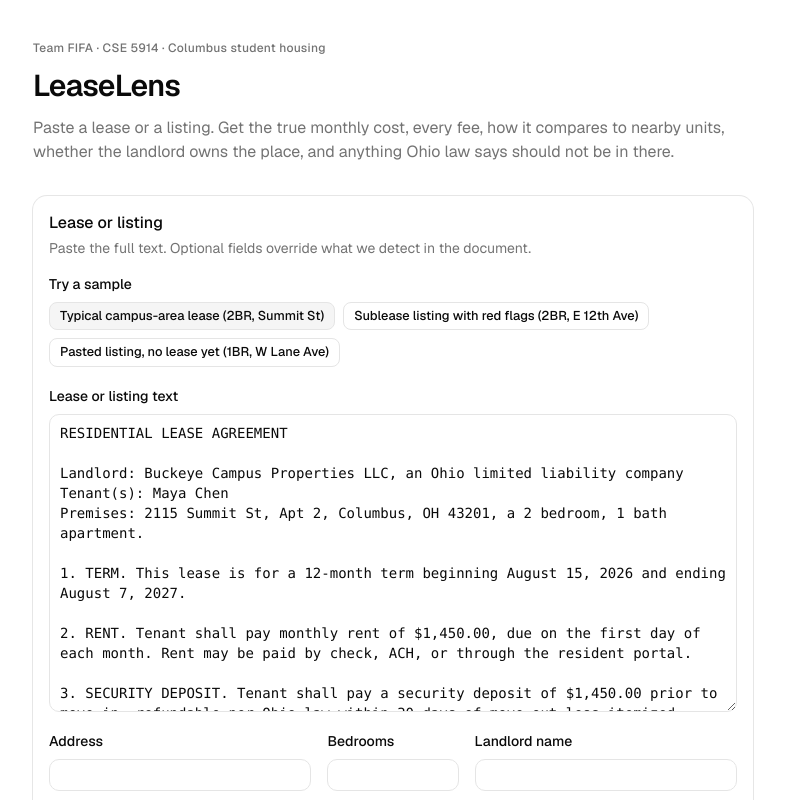
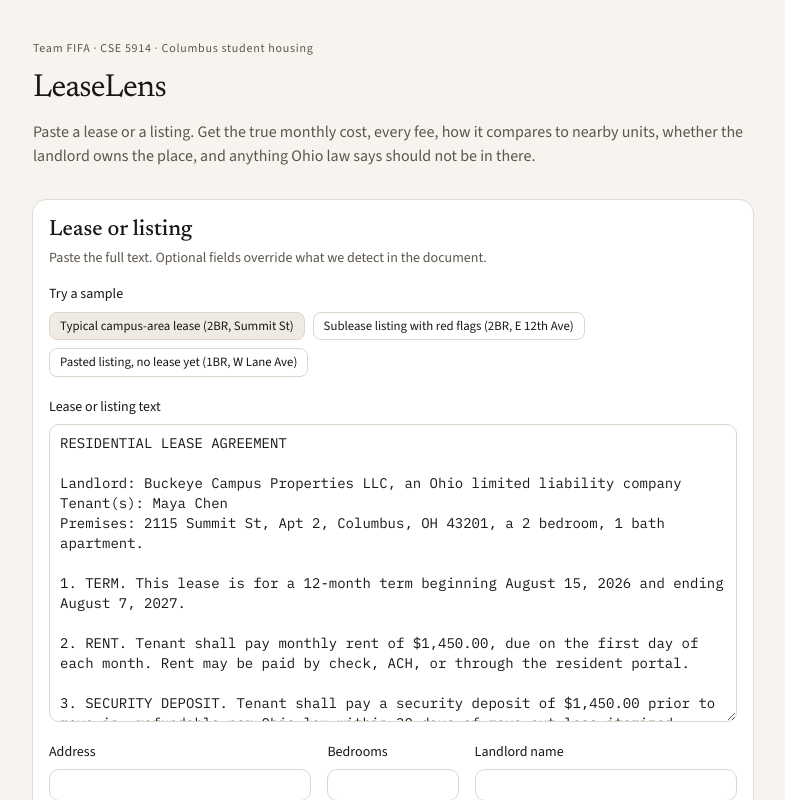
Before and after one commit to anuragkej/CSE-5914-Team-FIFA, a Next.js app: page / in a window 1280 px wide. Shown: the top 800 px of the page, without its empty margins (247-1032 px from the left). Built offline with nearby package versions, Linux system fonts and the light colour scheme.

Commit message:
fix(ui): apply the HomeHunter type and palette
Students were reading a black-and-white Geist report. The verdict, the
money, and the page now use the HomeHunter fonts and colors.

Co-authored-by: Anurag Kejriwal <anuragkej@users.noreply.github.com>

```diff
--- a/src/app/CostCard.tsx
+++ b/src/app/CostCard.tsx
@@ -17,7 +17,12 @@ function Figure({ label, value, emphasized = false }: { label: string; value: st
   return (
     <div className="flex min-w-0 flex-col justify-between gap-1">
       <span className="text-xs text-muted-foreground">{label}</span>
-      <span className={cn("font-heading tabular-nums", emphasized ? "text-2xl font-semibold" : "text-lg font-medium")}>
+      <span
+        className={cn(
+          "font-mono tabular-nums",
+          emphasized ? "text-[1.75rem] leading-[2.125rem] font-medium" : "text-lg font-medium",
+        )}
+      >
         {value}
       </span>
     </div>
--- a/src/app/VerdictAlert.tsx
+++ b/src/app/VerdictAlert.tsx
@@ -17,7 +17,9 @@ export function VerdictAlert({ verdict }: { verdict: Verdict }) {
   return (
     <Alert variant={variant} className="gap-1 px-5 py-4">
       <Icon className="size-5" />
-      <AlertTitle className="text-lg font-semibold">{verdict.headline}</AlertTitle>
+      <AlertTitle className="font-heading text-[2.75rem] leading-[3.25rem] font-normal tracking-tight">
+        {verdict.headline}
+      </AlertTitle>
       <AlertDescription className="text-base">{verdict.summary}</AlertDescription>
     </Alert>
   );
--- a/src/app/globals.css
+++ b/src/app/globals.css
@@ -5,8 +5,9 @@
 @custom-variant dark (&:is(.dark *));
 
 @theme inline {
-    --font-heading: var(--font-sans);
+    --font-heading: var(--font-serif);
     --font-sans: var(--font-sans);
+    --font-mono: var(--font-mono);
     --color-sidebar-ring: var(--sidebar-ring);
     --color-sidebar-border: var(--sidebar-border);
     --color-sidebar-accent-foreground: var(--sidebar-accent-foreground);
@@ -54,44 +55,44 @@
 }
 
 :root {
-    --background: oklch(1 0 0);
-    --foreground: oklch(0.145 0 0);
+    --background: oklch(0.968 0.007 80.721);
+    --foreground: oklch(0.207 0.008 67.392);
     --card: oklch(1 0 0);
-    --card-foreground: oklch(0.145 0 0);
+    --card-foreground: oklch(0.207 0.008 67.392);
     --popover: oklch(1 0 0);
-    --popover-foreground: oklch(0.145 0 0);
-    --primary: oklch(0.205 0 0);
-    --primary-foreground: oklch(0.985 0 0);
-    --secondary: oklch(0.97 0 0);
-    --secondary-foreground: oklch(0.205 0 0);
-    --muted: oklch(0.97 0 0);
-    --muted-foreground: oklch(0.556 0 0);
-    --accent: oklch(0.97 0 0);
-    --accent-foreground: oklch(0.205 0 0);
-    --destructive: oklch(0.577 0.245 27.325);
-    --warning: oklch(0.666 0.179 58.318);
-    --warning-foreground: oklch(0.985 0 0);
-    --info: oklch(0.546 0.245 262.881);
-    --info-foreground: oklch(0.985 0 0);
-    --success: oklch(0.627 0.194 149.214);
-    --success-foreground: oklch(0.985 0 0);
-    --border: oklch(0.922 0 0);
-    --input: oklch(0.922 0 0);
-    --ring: oklch(0.708 0 0);
-    --chart-1: oklch(0.87 0 0);
-    --chart-2: oklch(0.556 0 0);
-    --chart-3: oklch(0.439 0 0);
-    --chart-4: oklch(0.371 0 0);
-    --chart-5: oklch(0.269 0 0);
+    --popover-foreground: oklch(0.207 0.008 67.392);
+    --primary: oklch(0.393 0.127 22.492);
+    --primary-foreground: oklch(1 0 0);
+    --secondary: oklch(0.939 0.012 79.783);
+    --secondary-foreground: oklch(0.207 0.008 67.392);
+    --muted: oklch(0.939 0.012 79.783);
+    --muted-foreground: oklch(0.456 0.018 80.626);
+    --accent: oklch(0.933 0.02 25.177);
+    --accent-foreground: oklch(0.356 0.122 19.782);
+    --destructive: oklch(0.426 0.15 26.35);
+    --warning: oklch(0.456 0.099 69.144);
+    --warning-foreground: oklch(1 0 0);
+    --info: oklch(0.381 0.082 248.978);
+    --info-foreground: oklch(1 0 0);
+    --success: oklch(0.424 0.089 155.088);
+    --success-foreground: oklch(1 0 0);
+    --border: oklch(0.879 0.017 79.345);
+    --input: oklch(0.879 0.017 79.345);
+    --ring: oklch(0.693 0.018 76.053);
+    --chart-1: oklch(0.393 0.127 22.492);
+    --chart-2: oklch(0.456 0.099 69.144);
+    --chart-3: oklch(0.424 0.089 155.088);
+    --chart-4: oklch(0.381 0.082 248.978);
+    --chart-5: oklch(0.351 0.014 76.41);
     --radius: 0.625rem;
-    --sidebar: oklch(0.985 0 0);
-    --sidebar-foreground: oklch(0.145 0 0);
-    --sidebar-primary: oklch(0.205 0 0);
-    --sidebar-primary-foreground: oklch(0.985 0 0);
-    --sidebar-accent: oklch(0.97 0 0);
-    --sidebar-accent-foreground: oklch(0.205 0 0);
-    --sidebar-border: oklch(0.922 0 0);
-    --sidebar-ring: oklch(0.708 0 0);
+    --sidebar: oklch(0.968 0.007 80.721);
+    --sidebar-foreground: oklch(0.207 0.008 67.392);
+    --sidebar-primary: oklch(0.393 0.127 22.492);
+    --sidebar-primary-foreground: oklch(1 0 0);
+    --sidebar-accent: oklch(0.939 0.012 79.783);
+    --sidebar-accent-foreground: oklch(0.207 0.008 67.392);
+    --sidebar-border: oklch(0.879 0.017 79.345);
+    --sidebar-ring: oklch(0.693 0.018 76.053);
 }
 
 .dark {
--- a/src/app/layout.tsx
+++ b/src/app/layout.tsx
@@ -2,10 +2,24 @@ import type { Metadata } from "next";
 import type { ReactNode } from "react";
 import { Analytics } from "@vercel/analytics/next";
 import "./globals.css";
-import { Geist } from "next/font/google";
+import { IBM_Plex_Mono, Newsreader, Source_Sans_3 } from "next/font/google";
 import { cn } from "@/lib/utils";
 
-const geist = Geist({ subsets: ["latin"], variable: "--font-sans" });
+const sourceSans = Source_Sans_3({
+  subsets: ["latin"],
+  variable: "--font-sans",
+});
+
+const newsreader = Newsreader({
+  subsets: ["latin"],
+  variable: "--font-serif",
+});
+
+const plexMono = IBM_Plex_Mono({
+  subsets: ["latin"],
+  weight: ["400", "500"],
+  variable: "--font-mono",
+});
 
 export const metadata: Metadata = {
   title: "LeaseLens",
@@ -14,7 +28,10 @@ export const metadata: Metadata = {
 
 export default function RootLayout({ children }: { children: ReactNode }) {
   return (
-    <html lang="en" className={cn("font-sans", geist.variable)}>
+    <html
+      lang="en"
+      className={cn("font-sans", sourceSans.variable, newsreader.variable, plexMono.variable)}
+    >
       <body>
         {children}
         <Analytics />
--- a/src/app/page.tsx
+++ b/src/app/page.tsx
@@ -5,10 +5,10 @@ export default function Home() {
   return (
     <main className="mx-auto flex w-full max-w-3xl flex-col gap-8 px-4 py-10 sm:px-6">
       <header className="flex flex-col gap-3">
-        <p className="text-xs font-medium tracking-wide text-muted-foreground">
+        <p className="text-xs font-medium tracking-[0.06em] text-muted-foreground">
           Team FIFA · CSE 5914 · Columbus student housing
         </p>
-        <h1 className="font-heading text-3xl font-semibold tracking-tight">LeaseLens</h1>
+        <h1 className="font-heading text-[2rem] leading-10 font-normal tracking-tight">LeaseLens</h1>
         <p className="text-base text-muted-foreground">
           Paste a lease or a listing. Get the true monthly cost, every fee, how it compares to nearby units, whether
           the landlord owns the place, and anything Ohio law says should not be in there.
--- a/src/components/ui/badge.tsx
+++ b/src/components/ui/badge.tsx
@@ -4,7 +4,7 @@ import { cva, type VariantProps } from "class-variance-authority"
 import { cn } from "cn"
 
 const badgeVariants = cva(
-  "group/badge inline-flex h-5 w-fit shrink-0 items-center justify-center gap-1 overflow-hidden rounded-4xl border border-transparent px-2 py-0.5 text-xs font-medium whitespace-nowrap transition-all focus-visible:border-ring focus-visible:ring-[3px] focus-visible:ring-ring/50 has-data-[icon=inline-end]:pr-1.5 has-data-[icon=inline-start]:pl-1.5 aria-invalid:border-destructive aria-invalid:ring-destructive/20 dark:aria-invalid:ring-destructive/40 [&>svg]:pointer-events-none [&>svg]:size-3!",
+  "group/badge inline-flex h-6 w-fit shrink-0 items-center justify-center gap-1 overflow-hidden rounded-sm border border-transparent px-2 py-1 text-xs font-medium tracking-[0.06em] whitespace-nowrap uppercase transition-all focus-visible:border-ring focus-visible:ring-[3px] focus-visible:ring-ring/50 has-data-[icon=inline-end]:pr-1.5 has-data-[icon=inline-start]:pl-1.5 aria-invalid:border-destructive aria-invalid:ring-destructive/20 dark:aria-invalid:ring-destructive/40 [&>svg]:pointer-events-none [&>svg]:size-3!",
   {
     variants: {
       variant: {
--- a/src/components/ui/button.tsx
+++ b/src/components/ui/button.tsx
@@ -20,7 +20,7 @@ const buttonVariants = cva(
       },
       size: {
         default:
-          "h-8 gap-1.5 px-2.5 has-data-[icon=inline-end]:pr-2 has-data-[icon=inline-start]:pl-2",
+          "h-11 gap-1.5 px-4 text-base font-semibold has-data-[icon=inline-end]:pr-3 has-data-[icon=inline-start]:pl-3",
         xs: "h-6 gap-1 rounded-[min(var(--radius-md),10px)] px-2 text-xs in-data-[slot=button-group]:rounded-lg has-data-[icon=inline-end]:pr-1.5 has-data-[icon=inline-start]:pl-1.5 [&_svg:not([class*='size-'])]:size-3",
         sm: "h-7 gap-1 rounded-[min(var(--radius-md),12px)] px-2.5 text-[0.8rem] in-data-[slot=button-group]:rounded-lg has-data-[icon=inline-end]:pr-1.5 has-data-[icon=inline-start]:pl-1.5 [&_svg:not([class*='size-'])]:size-3.5",
         lg: "h-9 gap-1.5 px-2.5 has-data-[icon=inline-end]:pr-2 has-data-[icon=inline-start]:pl-2",
--- a/src/components/ui/card.tsx
+++ b/src/components/ui/card.tsx
@@ -37,7 +37,7 @@ function CardTitle({ className, ...props }: React.ComponentProps<"div">) {
     <div
       data-slot="card-title"
       className={cn(
-        "font-heading text-base leading-snug font-medium group-data-[size=sm]/card:text-sm",
+        "font-heading text-[1.375rem] leading-7 font-medium group-data-[size=sm]/card:text-sm",
         className
       )}
       {...props}
```
Also changed, not shown: src/app/Report.tsx (+5 -5 lines).
